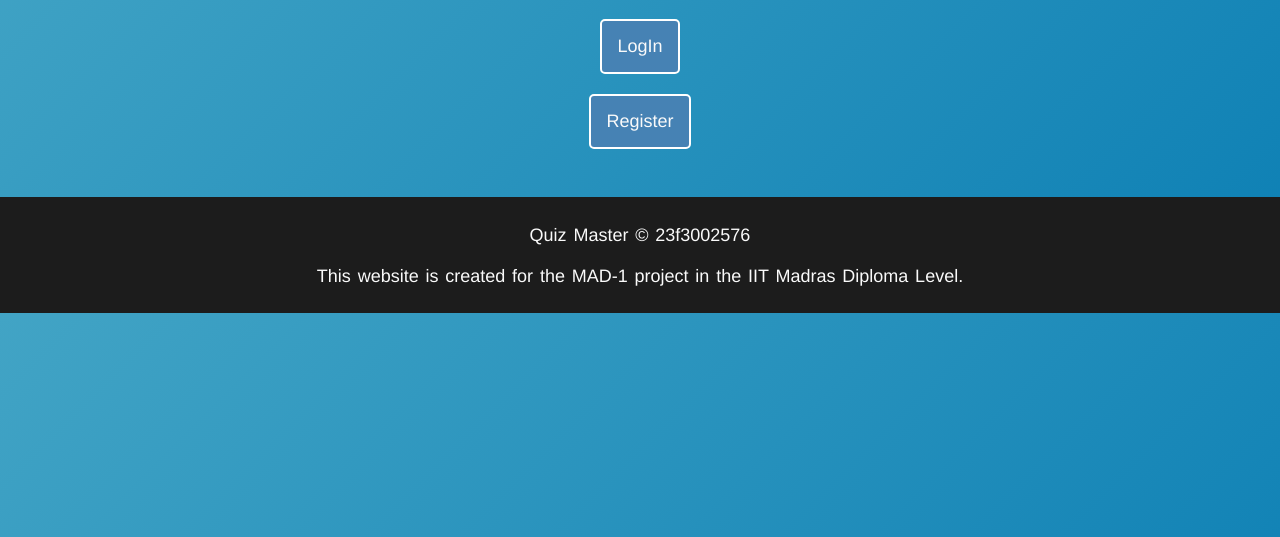
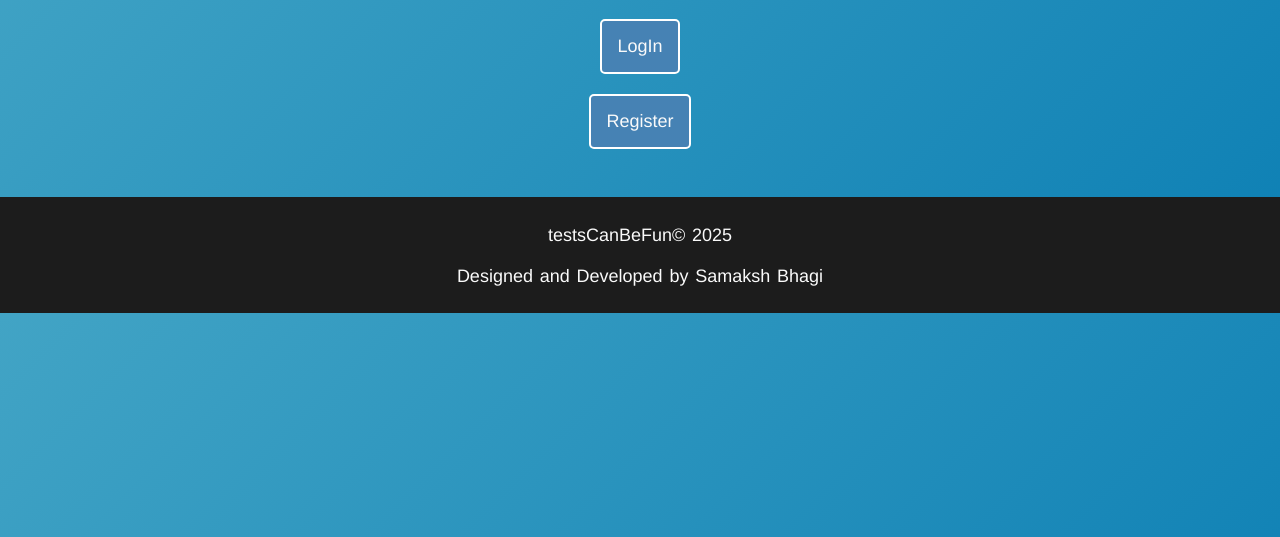
Before and after one commit to SamakshBhagi/quizapp, a Flask app: page / in a window 1280 px wide. Shown: the part 117-654 px from the top of the page. Run offline with Flask 3, Linux system fonts and the light colour scheme.

Commit message:
Update landing_page.html

```diff
--- a/class_examination_manager/templates/landing_page.html
+++ b/class_examination_manager/templates/landing_page.html
@@ -23,8 +23,8 @@
         {% endblock %}
     </div>
     <footer>
-        <p>Quiz Master &copy; 23f3002576</p>
-        <p> This website is created for the MAD-1 project in the IIT Madras Diploma Level.</p>
+        <p>testsCanBeFun&copy; 2025</p>
+        <p>Designed and Developed by Samaksh Bhagi</p>
     </footer>
 </body>
 </html>
```
